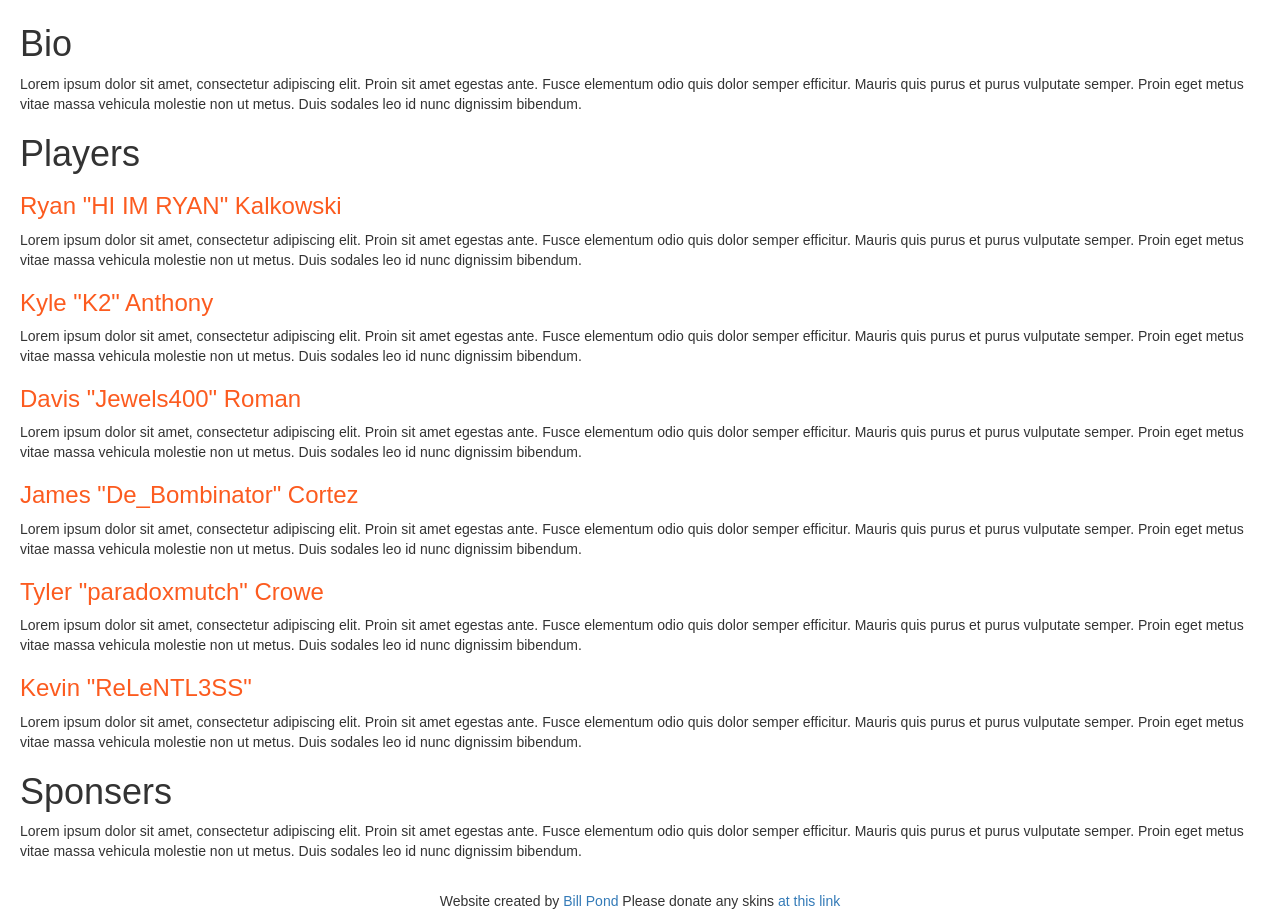
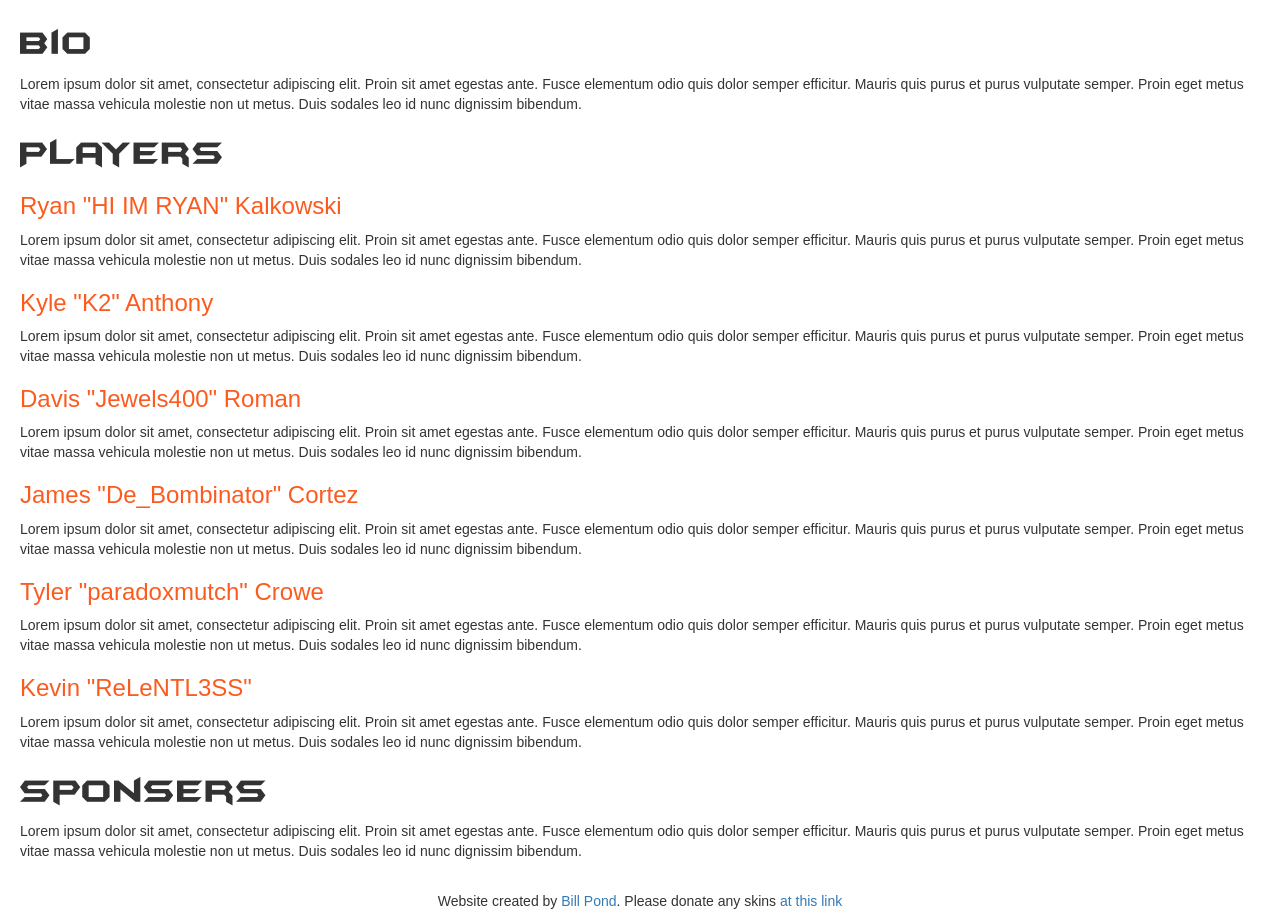
Before and after one commit to dudeOFprosper/ontilt, a website: page index.html in a window 1280 px wide. Shown: the part 200-1111 px from the top of the page. Drawn offline with Linux system fonts and the light colour scheme.

Commit message:
Batman is pretty cool

```diff
--- a/index.html
+++ b/index.html
@@ -30,7 +30,7 @@
     </head>
     <body>
         <header>
-            <a href="https://cevo.com/event/cs-globaloffensive/roster/566908/">On Tilt</a>
+            <a href="https://cevo.com/event/cs-globaloffensive/roster/566908/" >On Tilt</a>
         </header>
 
         <div id="container">
@@ -81,7 +81,7 @@
             <p> Lorem ipsum dolor sit amet, consectetur adipiscing elit. Proin sit amet egestas ante. Fusce elementum odio quis dolor semper efficitur. Mauris quis purus et purus vulputate semper. Proin eget metus vitae massa vehicula molestie non ut metus. Duis sodales leo id nunc dignissim bibendum. </p>
         </div>
         <footer>
-            Website created by <a href="https://github.com/dudeOFprosper">Bill Pond</a> Please donate any skins <a href="https://steamcommunity.com/tradeoffer/new/?partner=71013146&token=PGxHVPg7">at this link</a>
+            Website created by <a href="https://github.com/dudeOFprosper">Bill Pond</a>. Please donate any skins <a href="https://steamcommunity.com/tradeoffer/new/?partner=71013146&token=PGxHVPg7">at this link</a>
         </footer>
     </body>
 </html>
--- a/less/base.less
+++ b/less/base.less
@@ -19,7 +19,6 @@ header {
     background: linear-gradient(to bottom,  #fbfbfb 0%,#cfcfcf 100%); /* W3C */
     filter: progid:DXImageTransform.Microsoft.gradient( startColorstr='#fbfbfb', endColorstr='#cfcfcf',GradientType=0 ); /* IE6-9 */
 
-
     a {
         background: url('../assets/logo.jpg');
         background-position: center center;
@@ -35,6 +34,10 @@ header {
 
 #container {
     padding: 20px;
+
+    h1 {
+        font-family: "Batman";
+    }
 
     .player {
         h2 {
--- a/less/fonts.less
+++ b/less/fonts.less
@@ -23,7 +23,7 @@
 }
 
 @font-face {
-    font-family: 'batmanforeveralternateregular';
+    font-family: 'Batman';
     src: url('../assets/fonts/batmfa__-webfont.eot');
     src: url('../assets/fonts/batmfa__-webfont.eot?#iefix') format('embedded-opentype'),
          url('../assets/fonts/batmfa__-webfont.woff2') format('woff2'),
```
Also changed, not shown: css/base.css, css/fonts.css.
